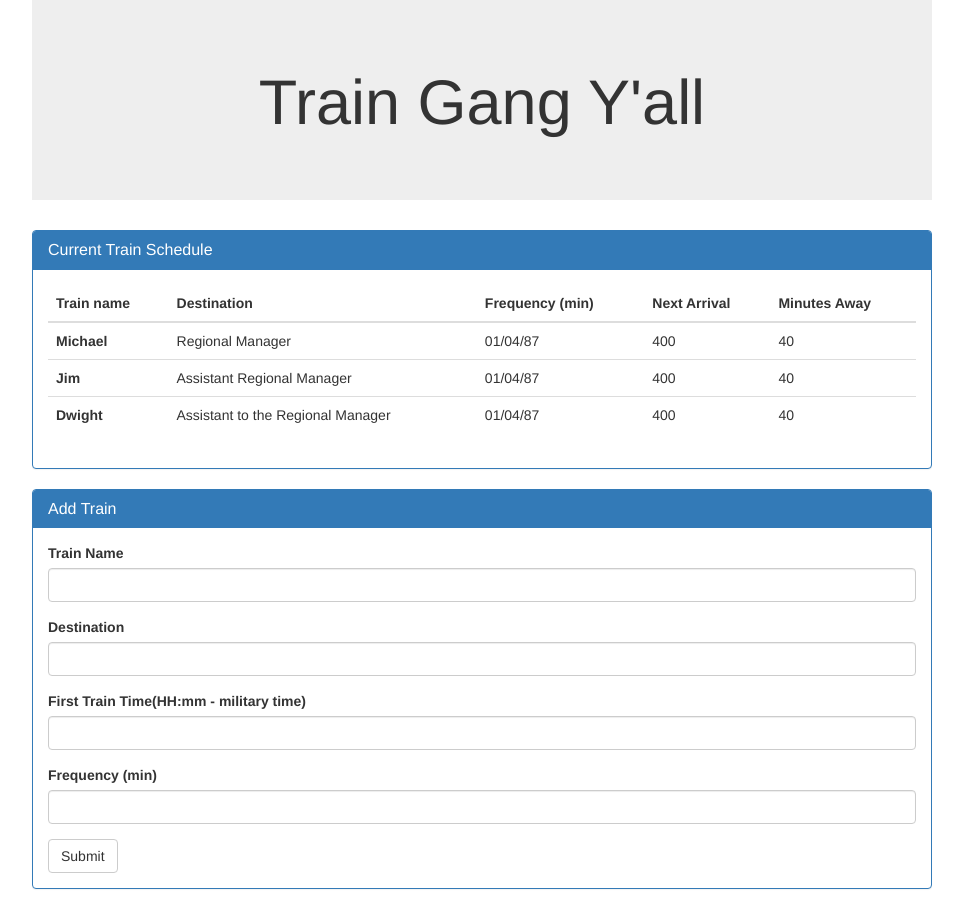
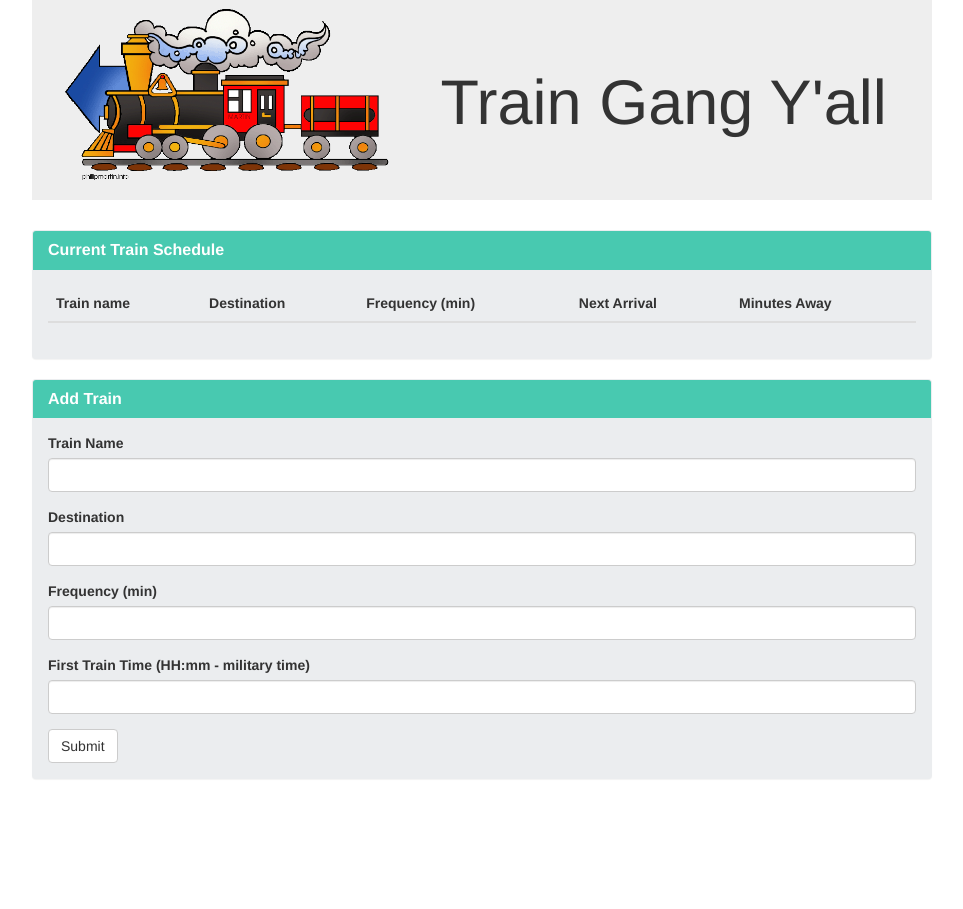
Before and after one commit to ncloyd/TrainGang, a plain HTML site: page train.html in a window 1280 px wide. Shown: the whole page, without its empty margins (158-1121 px from the left). After the commit the page ends 800 px from the top, so only its background shows below. Drawn offline with nearby package versions, Linux system fonts and the light colour scheme; no server answers.

Commit message:
functionality complete

```diff
--- a/style.css
+++ b/style.css
@@ -1,9 +1,34 @@
+h1{
+	margin: 0 40px 0 0;
+}
+
 #page{
 	width: 900px;
 	margin: auto;
 }
 
-.jumbotron{
-	color: blue;
+.panel-heading, .panel-title{
+	background: #48C9B0;
+	font-weight: bold;
+	color: white;
+}
+
+img{
+	float: left;
+	height: 200px;
+	margin: -60px 0 0 30px;
+	display: inline-flex;
+}
+
+#big{
 	text-align: center;
 }
+
+#current, #add{
+background: #EBEDEF ;
+
+}
+
+th {
+	font-weight: bold;
+}
--- a/train.html
+++ b/train.html
@@ -19,14 +19,16 @@
     <!-- Container for overall page -->
     <div id="page">
         <!-- Jumbotron title -->
-        <div class="jumbotron">
+        <div class="jumbotron jumbotron-fluid" id ="big">
+        <img src="leftTrain.gif" alt="railroad">
+<!--   <img src="track.png" alt="railroad"> -->
             <h1 class="display-3">Train Gang Y'all</h1>
             <p class="lead"></p>
         </div>
         <!-- current train Schedule -->
         <div class="row">
             <div class="col-lg-12">
-                <div class="panel panel-primary">
+                <div class="panel panel-fluid" id="current">
                     <div class="panel-heading">
                         <h3 class="panel-title">Current Train Schedule</h3>
                     </div>
@@ -42,34 +44,14 @@
                                 </tr>
                             </thead>
                             <tbody>
-                                <tr>
-                                    <th scope="row">Michael</th>
-                                    <td>Regional Manager</td>
-                                    <td>01/04/87</td>
-                                    <td>400</td>
-                                    <td>40</td>
-                                </tr>
-                                <tr>
-                                    <th scope="row">Jim</th>
-                                    <td>Assistant Regional Manager</td>
-                                    <td>01/04/87</td>
-                                    <td>400</td>
-                                    <td>40</td>
-                                </tr>
-                                <tr>
-                                    <th scope="row">Dwight</th>
-                                    <td>Assistant to the Regional Manager</td>
-                                    <td>01/04/87</td>
-                                    <td>400</td>
-                                    <td>40</td>
-                                </tr>
+
                             </tbody>
                         </table>
                     </div>
                 </div>
                 <!-- Add Train Form-->
                 <!-- Sign-Up Panel-->
-                <div class="panel panel-primary">
+                <div class="panel panel-fluid" id="add">
                     <div class="panel-heading">
                         <h3 class="panel-title">Add Train</h3>
                     </div>
@@ -84,13 +66,13 @@
                                 <label for="destination-input">Destination</label>
                                 <input class="form-control" id="destination-input" type="text">
                             </div>
-                            <div class="form-group">
-                                <label for="time-input">First Train Time(HH:mm - military time)</label>
-                                <input class="form-control" id="time-input" type="text">
-                            </div>
-                            <div class="form-group">
+                              <div class="form-group">
                                 <label for="frequency-input">Frequency (min)</label>
                                 <input class="form-control" id="frequency-input" type="text">
+                            </div>
+                           <div class="form-group">
+                                <label for="time-input">First Train Time (HH:mm - military time)</label>
+                                <input class="form-control" id="time-input" type="text">
                             </div>
                             <button class="btn btn-default" id="add-train" type="submit">Submit</button>
                         </form>
--- a/trainschedule.js
+++ b/trainschedule.js
@@ -55,20 +55,21 @@ database.ref().on("child_added", function(childSnapshot) {
     var newFrequency = childSnapshot.val().frequency;
 
 
-    var firstTimeConverted = moment(firstTrain, "HH:mm");
+    var firstTimeConverted = moment(newTime, "HH:mm");
     console.log(firstTimeConverted);
     var currentTime = moment().format("HH:mm");
     console.log("CURRENT TIME: " + currentTime);
 
     var timeDiff = moment().diff(moment(firstTimeConverted), "minutes");
-    console.log(firstTrain);
+
     console.log("Difference in Time: " + timeDiff);
     // find Remainder of the time left and store in a variable
-    var timeRemainder = timeDiff % frequency;
+    var timeRemainder = timeDiff % newFrequency;
     console.log(timeRemainder);
     // to calculate minutes till train,we store it in a variable
-    var minToTrain = frequency - timeRemainder;
+    var minToTrain = newFrequency - timeRemainder;
     // next train
     var nxTrain = moment().add(minToTrain, "minutes").format("HH:mm");
-    $("#train-table > tbody").append("<tr><td>" + newName + "</td><td>" + newDestination + "</td><td>" + newTime + "</td><td>" + newFrequency + "</td></tr>");
+    $("#train-table > tbody").append("<tr><th>" + newName + "</th><td>"
+    + newDestination + "</td><td>" + newFrequency + "</td><td>" + newTime + "</td><td>" + nxTrain + "</td></tr>");
 });
```
Also changed, not shown: leftTrain.gif (added), railroad.jpg (added), rightTrain.gif (added), track.png (added).
